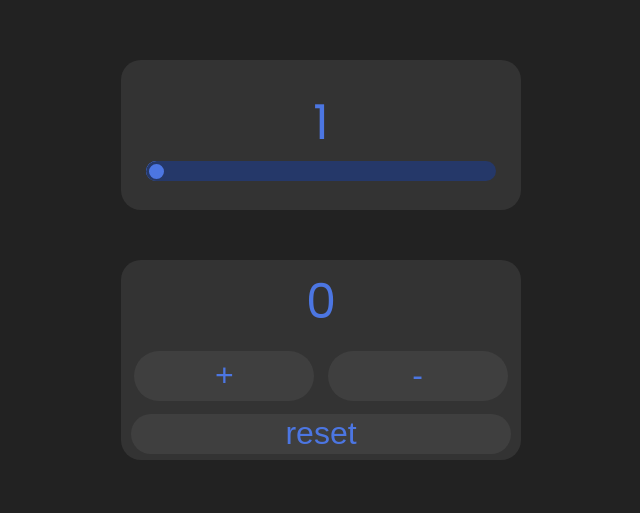
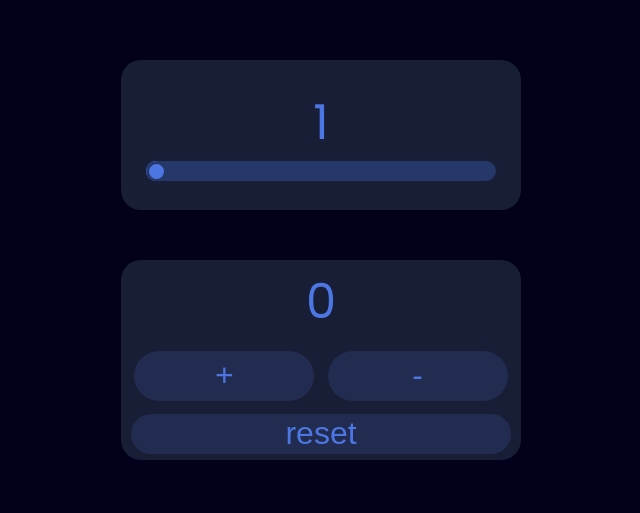
Before and after one commit to Liioan/simple-counting-app, a plain HTML site: page counting_app/index.html in a window 1280 px wide. Shown: the part 108-621 px from the top of the page, without its empty margins (319-959 px from the left). Drawn offline with Linux system fonts and the light colour scheme.

Commit message:
Add files via upload
changed color scheme

```diff
--- a/counting_app/css/style.css
+++ b/counting_app/css/style.css
@@ -11,7 +11,7 @@ body{
     justify-content: center;
     align-items: center;
     height: 90vh;
-    background-color: #222222;
+    background-color: #02001b;
     color: white;
 }
 
@@ -31,7 +31,7 @@ body{
     flex-direction: column;
     justify-content: center;
     align-items: center;
-    background-color: #333333;
+    background-color: #171e35;
     border-radius: 20px;
 }
 
@@ -59,6 +59,12 @@ body{
     cursor: pointer;
     border: 3px solid #253869;
     box-shadow: -410px 0 0 400px #4c76e2;
+    transition: 0.2s ease-in-out;
+}
+
+.range::-webkit-slider-thumb:hover{
+    background-color: #56caff;
+    box-shadow: -410px 0 0 400px #56caff;
 }
 
 .card{
@@ -68,7 +74,7 @@ body{
     flex-direction: column;
     justify-content: space-around;
     align-items: center;
-    background-color: #333333;
+    background-color: #171e35;
     border-radius: 20px;
 }
 
@@ -83,10 +89,15 @@ button{
     height: 50px;
     border-radius: 100px;
     border: none;
-    background-color: #3f3f3f;
+    background-color: #212c50;
     color: #4c76e2;
     font-size: 2em;
     cursor: pointer;
+}
+
+button:hover{
+    background-color: #293869;
+    color: #56caff;;
 }
 
 .reset{
--- a/counting_app/index.html
+++ b/counting_app/index.html
@@ -5,6 +5,8 @@
     <meta http-equiv="X-UA-Compatible" content="IE=edge">
     <meta name="viewport" content="width=device-width, initial-scale=1.0">
     <link rel="stylesheet" href="./css/style.css">
+    <link rel="icon" type="image/x-icon" href="./favicon.png">
+    <link rel="shortcut icon" href="./favicon.png" type="image/x-icon">
     <title>Counting app</title>
 </head>
 <body>
```
Also changed, not shown: counting_app/favicon.png (added).
